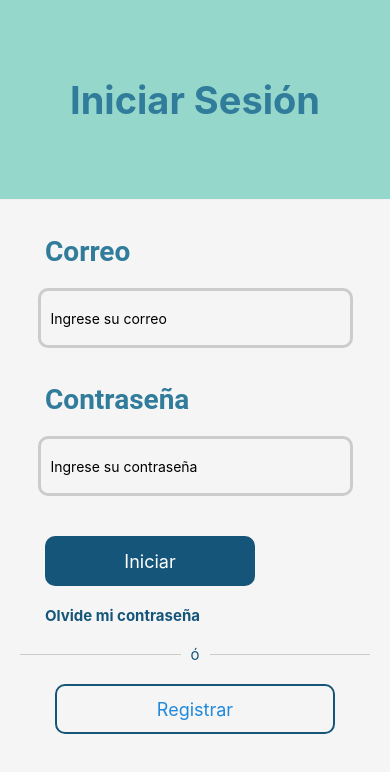
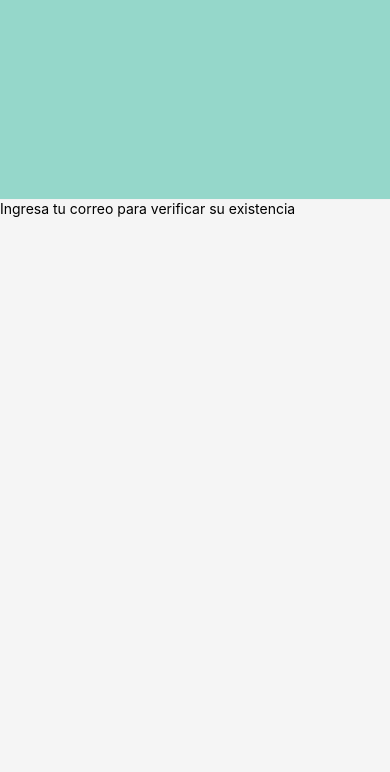
Before and after one commit to BarucCarrillo/clusterhub, a React Native app: screen /ForgotPass in a window 390 px wide. Shown: the top 772 px of the page. Built offline with nearby package versions, Linux system fonts and the light colour scheme.

Commit message:
cambios auth

```diff
--- a/App.js
+++ b/App.js
@@ -2,6 +2,7 @@ import { NavigationContainer } from '@react-navigation/native';
 import { createStackNavigator } from '@react-navigation/stack';
 import Login from './src/views/login';
 import Register from './src/views/register';
+import ForgotPass from './src/views/forgotpass';
 
 
 const Stack = createStackNavigator();
@@ -12,6 +13,7 @@ export default function App({}) {
       <Stack.Navigator initialRouteName="Login" screenOptions={{ headerShown: false }}>
         <Stack.Screen name="Login" component={Login} />
         <Stack.Screen name="Register" component={Register} />
+        <Stack.Screen name="ForgotPass" component={ForgotPass}/>
       </Stack.Navigator>
     </NavigationContainer>
   );
--- a/src/components/header.jsx
+++ b/src/components/header.jsx
@@ -8,7 +8,7 @@ export default () => {
       backgroundImageStyle={{}}
       barStyle="default"
       centerComponent={{
-        text: "Iniciar Sesión",
+        text: "",
         style: { color: "#317B9B",fontSize: 38, fontWeight: 'bold', display: 'flex', alignSelf: 'center' }
       }}
       centerContainerStyle={{}}
--- a/src/views/forgotpass.jsx
+++ b/src/views/forgotpass.jsx
@@ -1,13 +1,15 @@
-import * as React from React;
+import * as React from "react";
 import {StyleSheet, View, Text, TextInput } from "react-native";
 import { useNavigation } from "@react-navigation/native";
+import Header from "../components/header";
 
 const ForgotPass = () => {
     const navigation = useNavigation();
 
     return(
         <View style={styles.rectangleView}>
-            <Text style={styles.title}>Forgot Password</Text>
+            <Header/>
+            <Text style={styles.title}>Ingresa tu correo para verificar su existencia</Text>
         </View>
     )
 }
```
